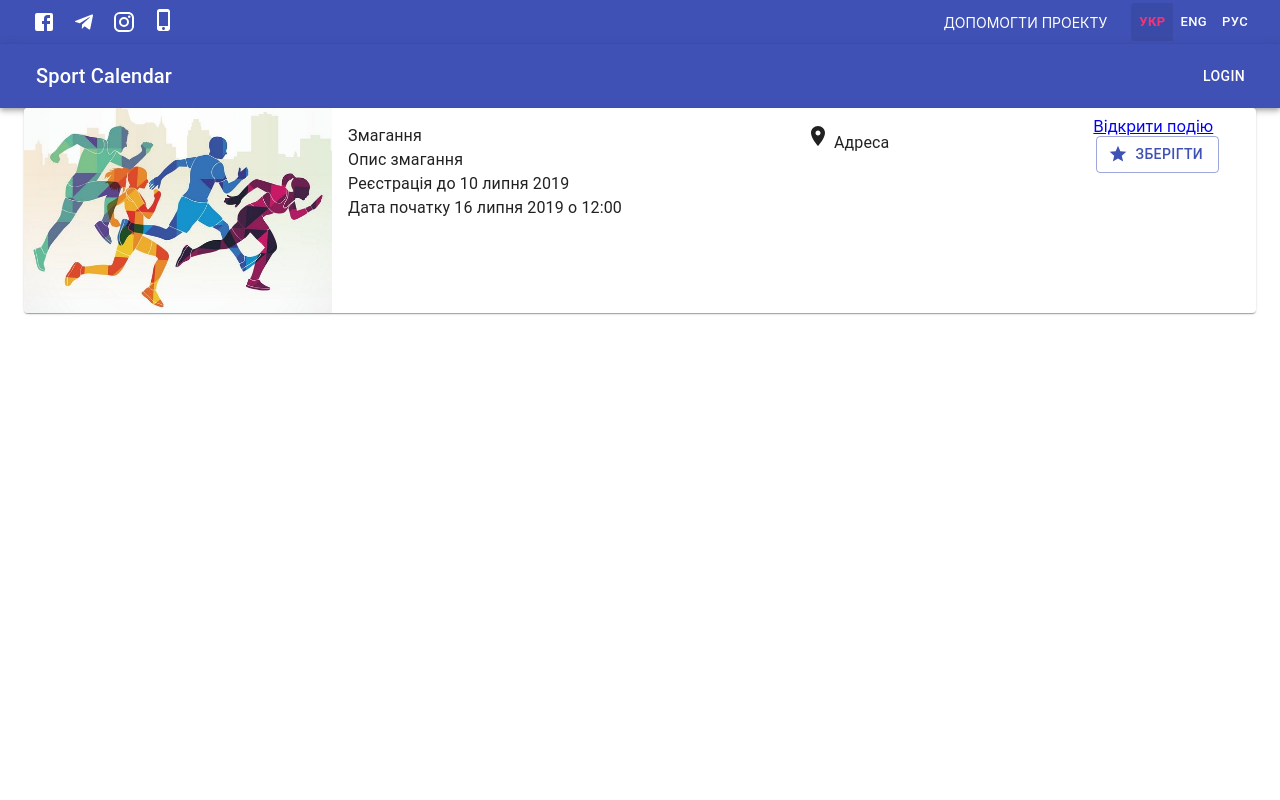
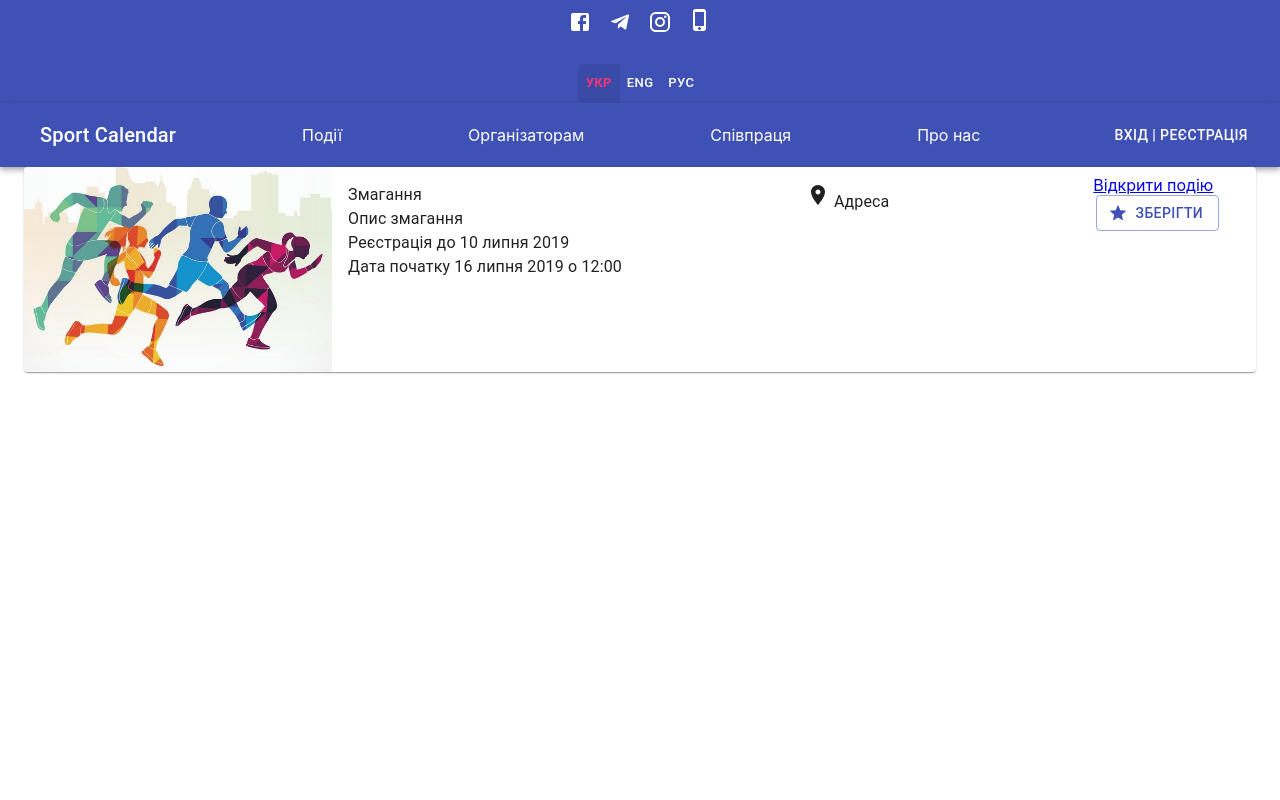
Before and after one commit to raa-intern/sportcalendar, a React (Create React App) app: page / in a window 1280 px wide. Shown: the top 800 px of the page. Built offline with nearby package versions, Linux system fonts and the light colour scheme.

Commit message:
Add nav linls

```diff
--- a/src/App.js
+++ b/src/App.js
@@ -11,6 +11,18 @@ function App() {
       <Route path="/event/:eventId">
         <EventPage />
       </Route>
+      <Route path="/events" exact>
+        <EventPage />
+      </Route>
+      <Route path="/organizers">
+        <EventPage />
+      </Route>
+      <Route path="/cooperation">
+        <EventPage />
+      </Route>
+      <Route path="/about">
+        <EventPage />
+      </Route>
       <Redirect to="/" />
     </Switch>
   );
--- a/src/components/Header.jsx
+++ b/src/components/Header.jsx
@@ -1,36 +1,49 @@
 import React from "react";
+import { NavLink } from "react-router-dom";
 import SecondHeader from "./SecondHeader";
 import LoginModal from "./LoginModal";
-import {
-  AppBar,
-  Box,
-  Toolbar,
-  Button,
-  IconButton,
-  Typography,
-} from "@mui/material";
+import { AppBar, Box, Toolbar, Button, Typography } from "@mui/material";
+import { createStyles, makeStyles } from "@mui/styles";
+
+const useStyles = makeStyles((theme) =>
+  createStyles({
+    navLink: {
+      textDecoration: "none",
+      color: theme.palette.primary.contrastText,
+      "&:hover, &:focus": { color: theme.palette.secondary.light },
+    },
+  })
+);
 
 export default function ButtonAppBar() {
   const [open, setOpen] = React.useState(false);
   const handleOpen = () => setOpen(true);
   const handleClose = () => setOpen(false);
+
+  const classes = useStyles();
   return (
-    <Box sx={{ flexGrow: 1 }}>
+    <Box>
       <SecondHeader />
       <AppBar position="static">
-        <Toolbar>
-          <IconButton
-            size="large"
-            edge="start"
-            color="inherit"
-            aria-label="menu"
-          ></IconButton>
-          <Typography variant="h6" component="div" sx={{ flexGrow: 1 }}>
+        <Toolbar sx={{ justifyContent: "space-between" }}>
+          <Typography variant="h6" component="div" sx={{ ml: 2 }}>
             Sport Calendar
           </Typography>
+          <NavLink to="/events" className={classes.navLink}>
+            Події
+          </NavLink>
+          <NavLink to="/organizers" className={classes.navLink}>
+            Організаторам
+          </NavLink>
+          <NavLink to="/cooperation" className={classes.navLink}>
+            Співпраця
+          </NavLink>
+          <NavLink to="/about" className={classes.navLink}>
+            Про нас
+          </NavLink>
           <LoginModal handleClose={handleClose} open={open} />
           <Button color="inherit" onClick={handleOpen}>
-            Login
+            Вхід | Реєстрація
           </Button>
         </Toolbar>
       </AppBar>
```
Also changed, not shown: 1 other file (tests, documents, lock files or other folders).
